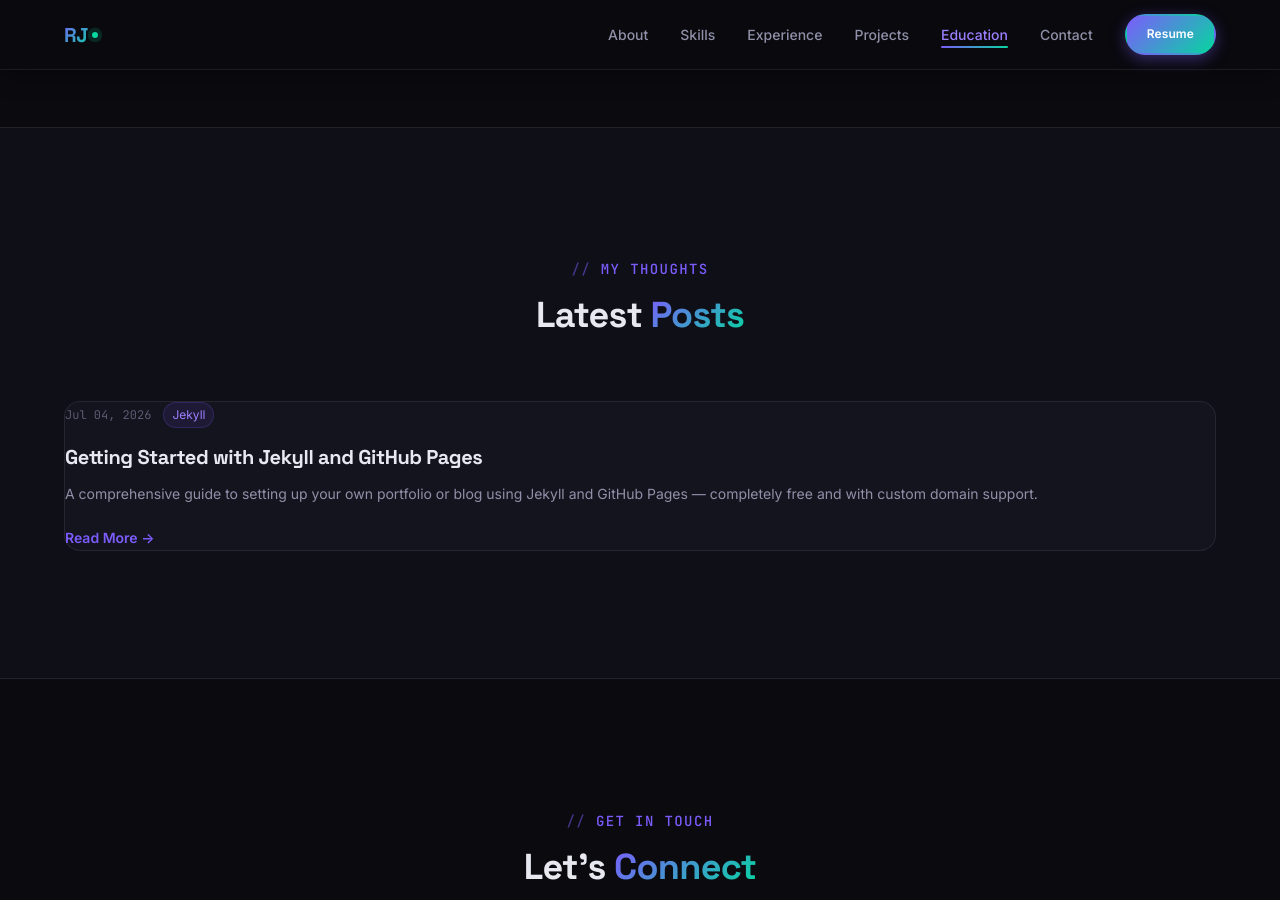
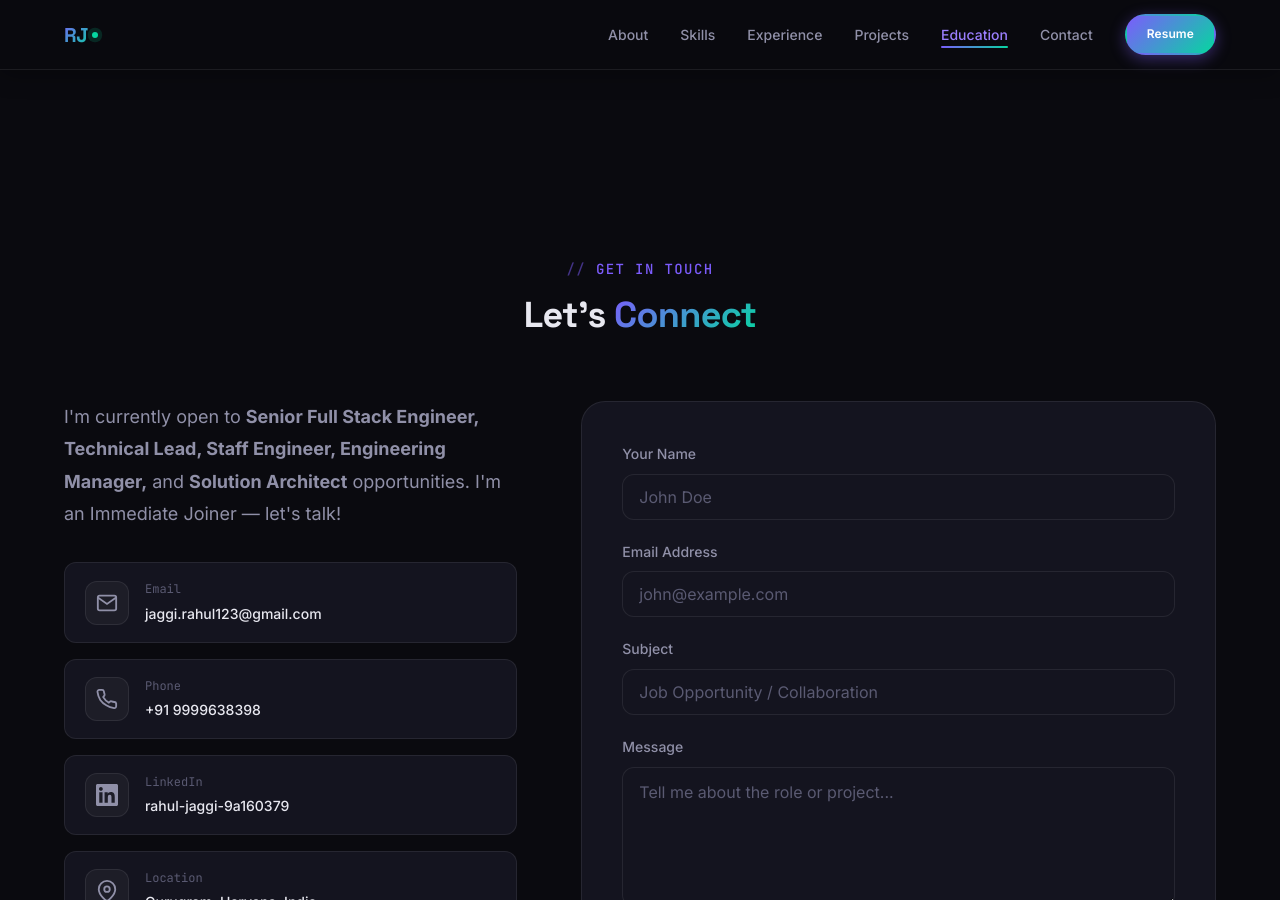
Before and after one commit to RahulJaggi/rahuljaggi.github.io, a Jekyll site: the page built from index.html, in a window 1280 px wide and 900 px high, scrolled down 8044 px. Built offline with Jekyll 4.4.1, drawn with Linux system fonts in a browser that asks for light colours; the list of posts is cut into pages by our own code.

Commit message:
feat: remove Latest Posts blog section from homepage

```diff
--- a/index.html
+++ b/index.html
@@ -309,34 +309,6 @@ description: "Senior Full Stack Engineer and Technical Leader with 13+ years of
   </div>
 </section>
 
-<!-- BLOG SECTION -->
-<section class="blog section section--alt" id="blog">
-  <div class="container">
-    <div class="section__header">
-      <span class="section__label">My Thoughts</span>
-      <h2 class="section__title">Latest <span class="gradient-text">Posts</span></h2>
-    </div>
-    <div class="blog__grid">
-      {% for post in site.posts limit:3 %}
-      <article class="blog-card reveal" id="post-{{ forloop.index }}">
-        <div class="blog-card__meta">
-          <time class="blog-card__date" datetime="{{ post.date | date_to_xmlschema }}">
-            {{ post.date | date: "%b %d, %Y" }}
-          </time>
-          {% if post.tags.size > 0 %}
-          <span class="blog-card__tag">{{ post.tags[0] }}</span>
-          {% endif %}
-        </div>
-        <h3 class="blog-card__title">
-          <a href="{{ post.url | relative_url }}">{{ post.title }}</a>
-        </h3>
-        <p class="blog-card__excerpt">{{ post.excerpt | strip_html | truncatewords: 25 }}</p>
-        <a href="{{ post.url | relative_url }}" class="blog-card__link">Read More →</a>
-      </article>
-      {% endfor %}
-    </div>
-  </div>
-</section>
 
 <!-- CONTACT SECTION -->
 <section class="contact section" id="contact">
```
